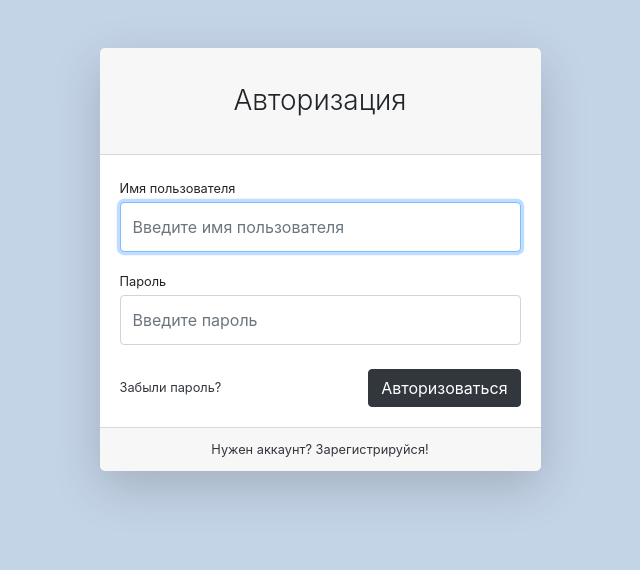
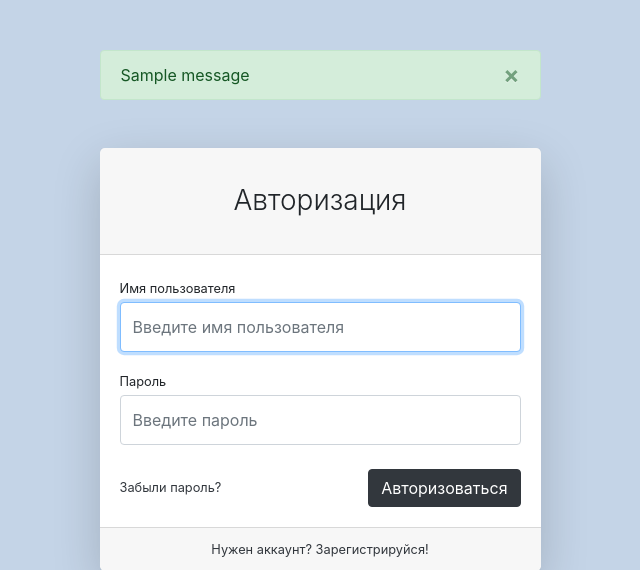
Before and after one commit to EvgenijHyva/Geekshop-Django, a Django app: page /auth/login/ in a window 1280 px wide. Shown: the top 570 px of the page, without its empty margins (320-960 px from the left). Run offline with Django 3.2, Linux system fonts and the light colour scheme; tables that the repository leaves empty hold one stand-in row (values such as "Sample post"); one stand-in notice (Sample message) is shown; some libraries are stand-ins or nearby versions.

Commit message:
added messages and errors

```diff
--- a/authapp/templates/authapp/login.html
+++ b/authapp/templates/authapp/login.html
@@ -7,10 +7,16 @@
             <div class="container">
                 <div class="row justify-content-center">
                     <div class="col-lg-5">
-                        {% if form.errors %}
-                        <div class="alert alert-warning alert-dismissible fade show" role="alert"
+                        {% if messages or form.errors %}
+                        <div class="alert {% if messages %} alert-success {% else %} alert-warning {% endif %} alert-dismissible fade show" role="alert"
                              style="margin-top: 50px;">
-                            <strong>Holy guacamole!</strong> {{ form.errors|escape }}
+                            {% if messages %}
+                                {% for message in messages %}
+                                    {{message}}
+                                {% endfor %}
+                            {% else %}
+                             <strong>Holy guacamole!</strong> {{ form.non_field_errors|escape }}
+                            {% endif %}
                             <button type="button" class="close" data-dismiss="alert" aria-label="Close">
                                 <span aria-hidden="true">&times;</span>
                             </button>
--- a/authapp/views.py
+++ b/authapp/views.py
@@ -6,6 +6,7 @@ from authapp.models import User
 from django.contrib import auth
 from django.urls import reverse
 from basket.models import Basket
+from django.contrib import messages  # выводит сообщения если операция успешна или нет
 
 def login(request):
     # авторизация пользователя
@@ -34,6 +35,7 @@ def register(request):
         form = UserRegisterform(data=request.POST)
         if form.is_valid():
             form.save()  # метод сохраняет данные формы в БД
+            messages.success(request, "Вы успешно зарегистрировались")  # при регистрации
             return HttpResponseRedirect(reverse("auth:login"))
         else:
             print(form.errors)
```
